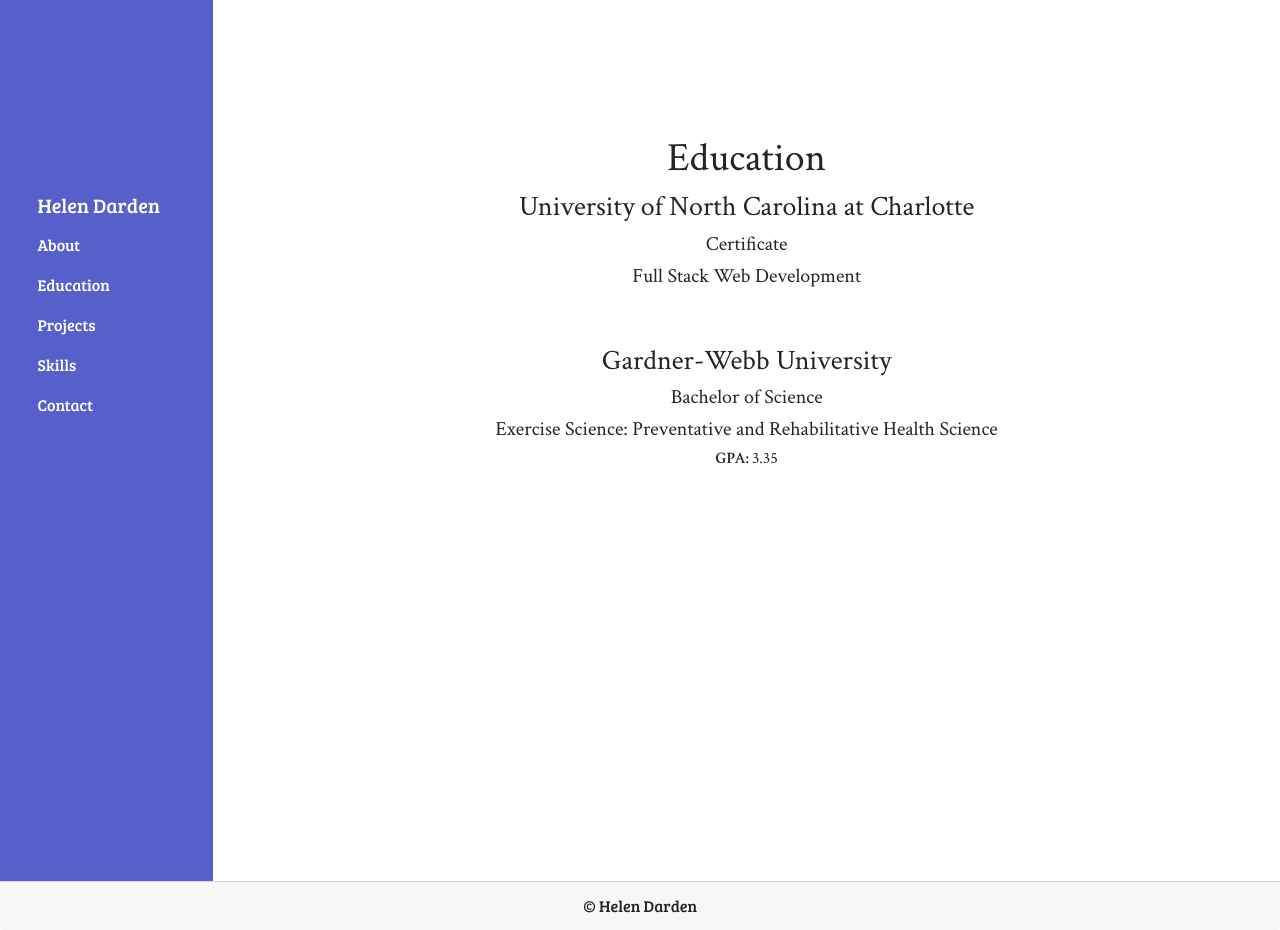
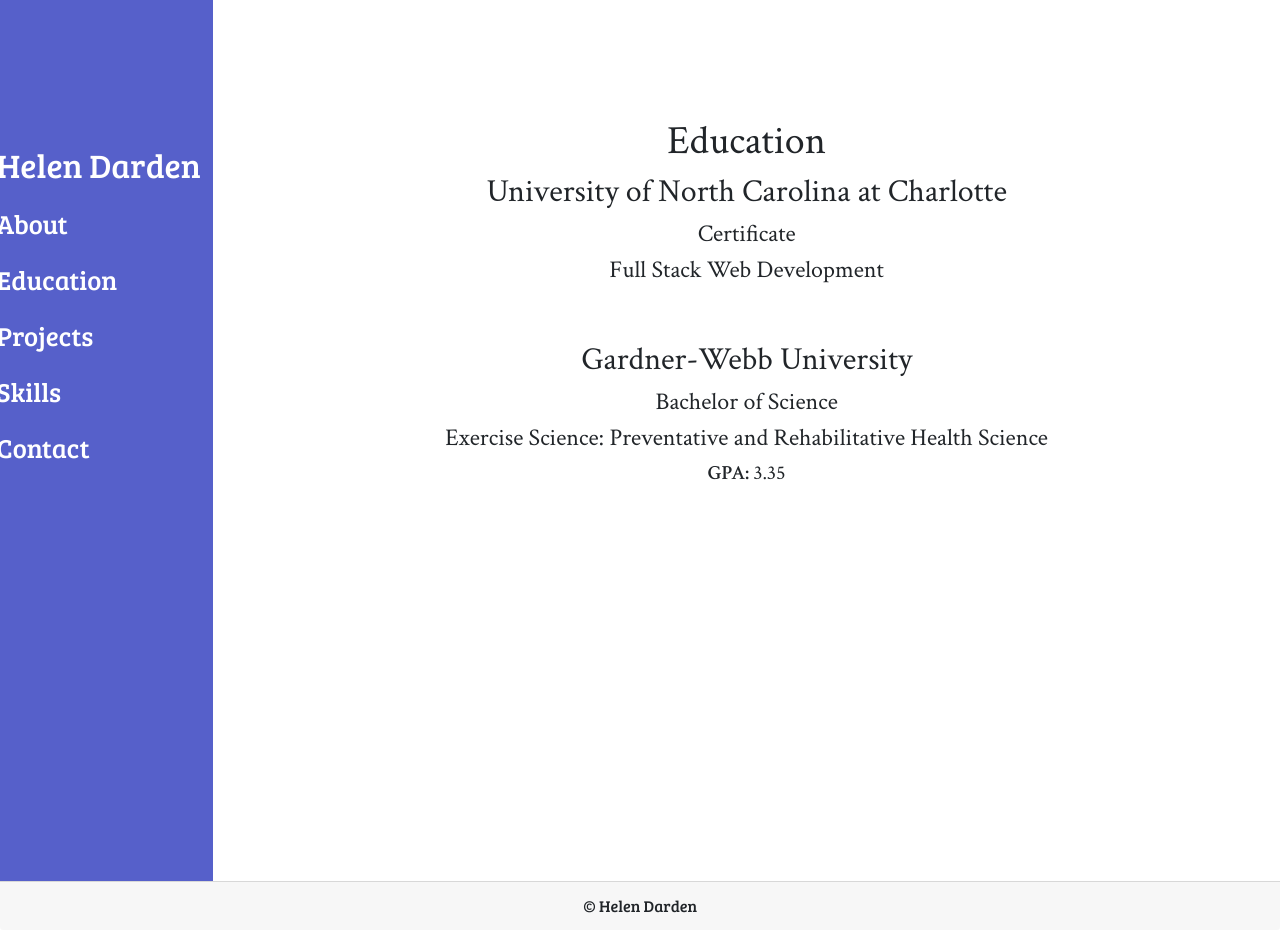
Before and after one commit to hdarden/React-Portfolio, a React (Create React App) app: page /education in a window 1280 px wide. Shown: the part 1080-2010 px from the top of the page. Built offline with nearby package versions, Linux system fonts and the light colour scheme.

Commit message:
upping font sizes

```diff
--- a/public/index.html
+++ b/public/index.html
@@ -11,7 +11,7 @@
     />
     <link rel="apple-touch-icon" href="%PUBLIC_URL%/logo192.png" />
     <link rel="manifest" href="%PUBLIC_URL%/manifest.json" />
-    <title>React App</title>
+    <title>Helen Darden</title>
      <!-- Icons -->
     <script src="https://use.fontawesome.com/releases/v5.13.0/js/all.js" crossorigin="anonymous"></script>
     <link rel="stylesheet" href="https://cdn.jsdelivr.net/gh/konpa/devicon@master/devicon.min.css">
--- a/src/components/css/styles.css
+++ b/src/components/css/styles.css
@@ -45,6 +45,10 @@
     font-size: 2rem;
     color: black;
 }
-p {
-    font-size: 16pt;
+p, li {
+    font-size: 20pt;
 }
+
+.navbar-brand {
+    font-size: 25pt;
+}
--- a/src/components/pages/Education.js
+++ b/src/components/pages/Education.js
@@ -11,15 +11,15 @@
         </div>
         <div className="col-md-10 about-content">
           <h1>Education</h1>
-          <h3>University of North Carolina at Charlotte</h3>
-          <h5>Certificate</h5>
-          <h5>Full Stack Web Development</h5>
+          <h2>University of North Carolina at Charlotte</h2>
+          <h4>Certificate</h4>
+          <h4>Full Stack Web Development</h4>
           <br></br>
           <br></br>
-          <h3>Gardner-Webb University</h3>
-          <h5>Bachelor of Science</h5>
-          <h5>Exercise Science: Preventative and Rehabilitative Health Science</h5>
-          <h6><strong>GPA:</strong> 3.35</h6>
+          <h2>Gardner-Webb University</h2>
+          <h4>Bachelor of Science</h4>
+          <h4>Exercise Science: Preventative and Rehabilitative Health Science</h4>
+          <h5><strong>GPA:</strong> 3.35</h5>
         </div>
       </div>
     </div>
```
